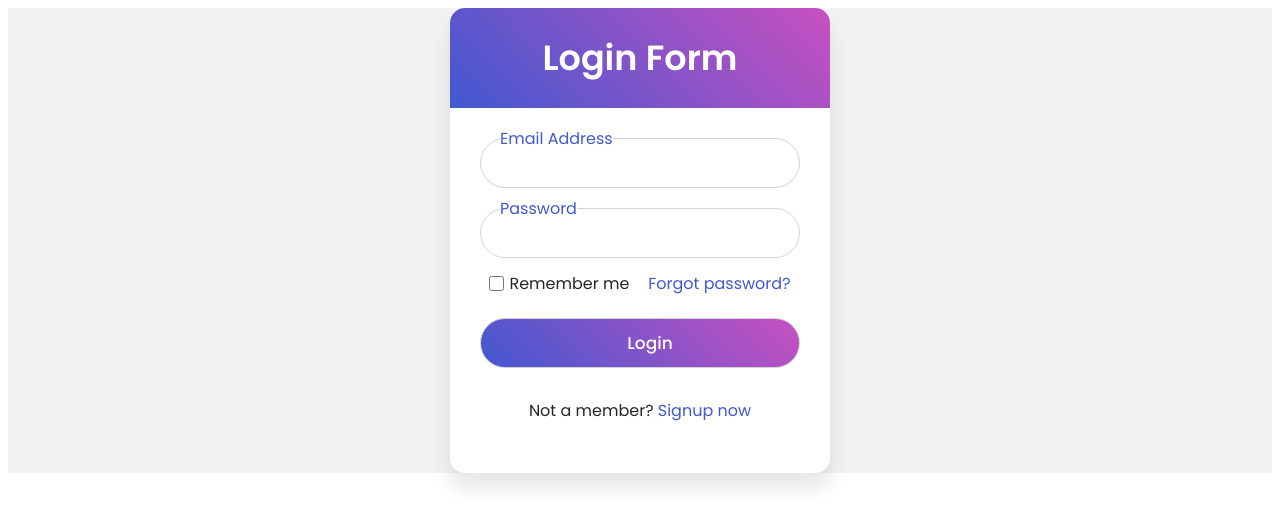
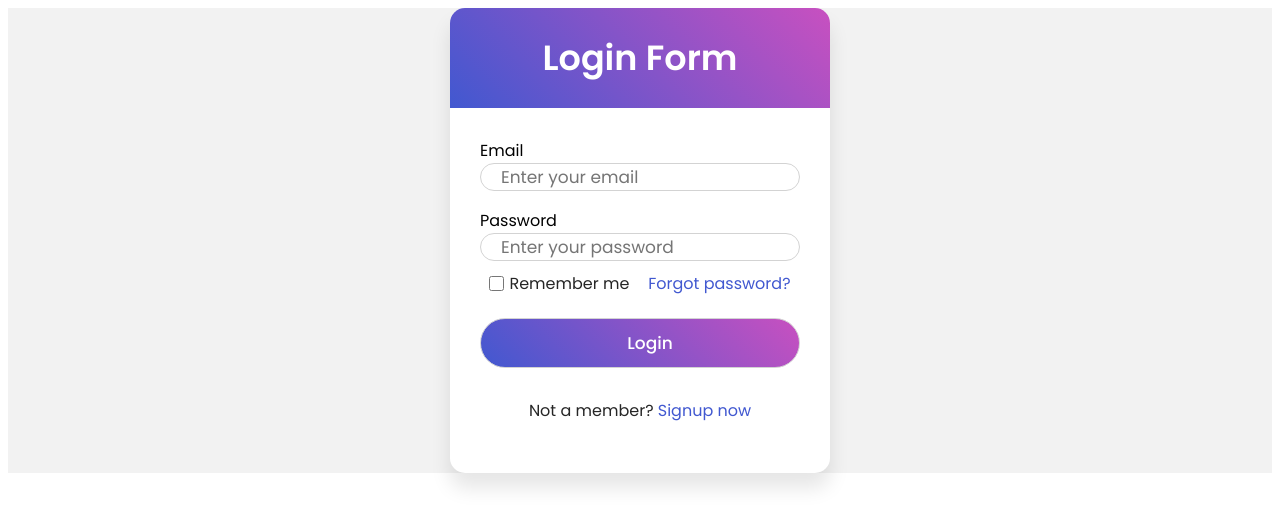
Before and after one commit to QueenTelo/EduzoneApp, an Angular app: page /login in a window 1280 px wide. Shown: the top 526 px of the page. Built offline with nearby package versions, Linux system fonts and the light colour scheme.

Commit message:
updated login things

```diff
--- a/src/app/Page/login/login.component.html
+++ b/src/app/Page/login/login.component.html
@@ -11,12 +11,28 @@
       <div class="title">Login Form</div>
       <form action="#">
         <div class="field">
-          <input type="text" />
-          <label>Email Address</label>
+          <div class="input-box">
+            <span class="details">Email</span>
+            <input
+              type="text"
+              placeholder="Enter your email"
+              required
+              [(ngModel)]="login.Email"
+              name="Email"
+            />
+          </div>
         </div>
         <div class="field">
-          <input type="password" />
-          <label>Password</label>
+          <div class="input-box">
+            <span class="details">Password</span>
+            <input
+              type="text"
+              placeholder="Enter your password"
+              required
+              name="Password"
+              [(ngModel)]="login.Password"
+            />
+          </div>
         </div>
         <div class="content">
           <div class="checkbox">
@@ -29,7 +45,7 @@
         </div>
 
         <div class="field">
-          <input type="button" value="Login" routerLink="./home" (click)="login()" />
+          <input type="button" value="Login" routerLink="./home" (click)=" loginSave()" />
         </div>
 
         <div class="signup-link">
--- a/src/app/Page/login/login.component.ts
+++ b/src/app/Page/login/login.component.ts
@@ -1,18 +1,44 @@
-import { Component } from '@angular/core';
+import { Component, OnInit, inject } from '@angular/core';
 import { Router } from '@angular/router';
 import { HomeComponent } from '../home/home.component';
+import { LoginServiceService } from '../../services/login-service.service';
+import { FormsModule } from '@angular/forms';
+import { EMPTY, catchError, identity } from 'rxjs';
 
 @Component({
   selector: 'app-login',
   standalone: true,
-  imports: [HomeComponent],
+  imports: [HomeComponent, FormsModule],
   templateUrl: './login.component.html',
   styleUrl: './login.component.css',
 })
-export class LoginComponent {
-  constructor(private router: Router) {}
+export class LoginComponent implements OnInit {
+  public service: LoginServiceService = inject(LoginServiceService);
+  public router: Router = inject(Router);
+  login = {
+    Email: '',
+    Password: ''
+  };
+  ngOnInit(): void {
+    this.service.refreshList();
+  }
+  loginSave() {
+    // console.log(this.registration);
+    this.service
+      .login(this.login)
+      .pipe(
+        catchError((err) => {
+          console.error(err);
+          return EMPTY;
+        })
+      )
+      .subscribe();
 
-  login() {
+  }
+
+  if(){
     this.router.navigate(['/home']).then();
+  }elseif(){
+
   }
 }
--- a/src/app/services/login-service.service.ts
+++ b/src/app/services/login-service.service.ts
@@ -9,13 +9,24 @@ export class LoginServiceService {
   url: string = environment.apiBaseUrl;
   constructor(private http: HttpClient) {}
 
-  register(register: any) {
+  login(login: any) {
     const httpOptions = {
       headers: new HttpHeaders({ 'Content-Type': 'application/json' }),
     };
     return this.http.post(
-      `${environment.apiBaseUrl}/Users`,
-      JSON.stringify(register),
+      `${environment.apiBaseUrl}/Users/authenticate`,
+      JSON.stringify(login),
       httpOptions
     );
   }
+  refreshList() {
+    return this.http.get(`${environment.apiBaseUrl}/Users/authenticate`); //.subscribe({
+    //   next: (res) => {
+    //     console.log(res);
+    //   },
+    //   error: (err) => {
+    //     console.log(err);
+    //   },
+    // });
+  }
+}
--- a/src/app/services/register-service.service.ts
+++ b/src/app/services/register-service.service.ts
@@ -14,14 +14,14 @@ export class RegisterServiceService {
       headers: new HttpHeaders({ 'Content-Type': 'application/json' }),
     };
     return this.http.post(
-      `${environment.apiBaseUrl}/Users`,
+      `${environment.apiBaseUrl}/Users/register`,
       JSON.stringify(register),
       httpOptions
     );
   }
 
   refreshList() {
-    return this.http.get(`${environment.apiBaseUrl}/Users`); //.subscribe({
+    return this.http.get(`${environment.apiBaseUrl}/Users/register`); //.subscribe({
     //   next: (res) => {
     //     console.log(res);
     //   },
--- a/src/environments/environment.development.ts
+++ b/src/environments/environment.development.ts
@@ -1 +1 @@
-export const environment = { apiBaseUrl: 'https://localhost:7019/api' };
+export const environment = { apiBaseUrl: 'https://localhost:7137/api' };
--- a/src/environments/environment.ts
+++ b/src/environments/environment.ts
@@ -1,3 +1,3 @@
 export const environment = {
-  apiBaseUrl: 'https://localhost:7019/api',
+  apiBaseUrl: 'https://localhost:7137/api',
 };
```
